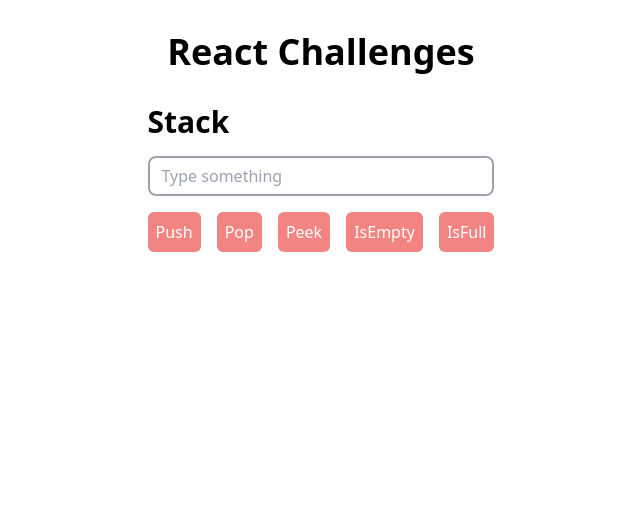
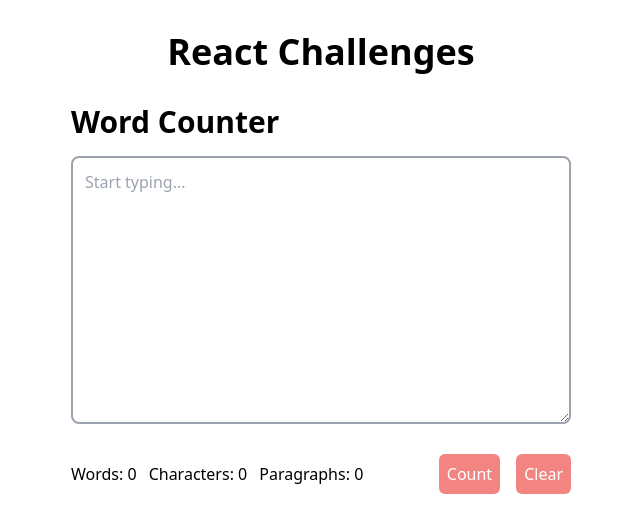
Before and after one commit to Prithwish-Hati/react-challenges, a React (Vite) app: page / in a window 1280 px wide. Shown: the top 532 px of the page, without its empty margins (319-959 px from the left). Built offline with nearby package versions, Linux system fonts and the light colour scheme.

Commit message:
Word Counter

```diff
--- a/src/App.jsx
+++ b/src/App.jsx
@@ -26,6 +26,7 @@ import ImageGallery from "./components/ImageGallery/ImageGallery";
 import QRCodeGenerator from "./components/QRCodeGenerator/QRCodeGenerator";
 import GuessTheNumber from "./components/GuessTheNumber/GuessTheNumber";
 import Stack from "./components/Stack/Stack";
+import WordCounter from "./components/WordCounter/WordCounter";
 
 function App() {
   // const counter = useCounter(0, 1)
@@ -60,7 +61,8 @@ function App() {
       {/* <Accordion /> */}
       {/* <QRCodeGenerator /> */}
       {/* <GuessTheNumber /> */}
-      <Stack />
+      {/* <Stack /> */}
+      <WordCounter />
     </main>
   );
 }
--- /dev/null
+++ b/src/components/WordCounter/WordCounter.jsx
@@ -0,0 +1,81 @@
+import { useEffect, useRef, useState } from "react";
+
+const WordCounter = () => {
+  const [cleanText, setCleanText] = useState("");
+  const textRef = useRef(null);
+
+  const handleCount = () => {
+    let inputText = textRef.current.value;
+    inputText = inputText.replace(/\n\s*\n/g, "\n").replace(/\s{2,}/g, " "); // Remove consecutive line breaks and multiple spaces
+    setCleanText(inputText);
+  };
+
+  const wordCounter = () => {
+    if (cleanText.length > 0) {
+      const wordsArr = cleanText.split(/\s+/);
+      return wordsArr.length;
+    } else {
+      return 0;
+    }
+  };
+
+  const charCounter = () => {
+    if (cleanText.length > 0) {
+      const charsArr = cleanText.split(/\s+/).join("");
+      return charsArr.length;
+    } else {
+      return 0;
+    }
+  };
+
+  const paraCounter = () => {
+    if (cleanText.length > 0) {
+      const paraArr = cleanText.split(/\n/);
+      return paraArr.length;
+    } else {
+      return 0;
+    }
+  };
+
+  const handleClear = () => {
+    textRef.current.value = "";
+    setCleanText(textRef.current.value);
+  };
+
+  return (
+    <section>
+      <h2 className="text-3xl font-semibold">Word Counter</h2>
+      <div className="mt-4">
+        <textarea
+          ref={textRef}
+          placeholder="Start typing..."
+          rows="10"
+          className="mb-4 border-2 border-gray-400 rounded-lg p-3 w-[500px]"
+        />
+        <div className="mt-2 flex justify-between items-center">
+          <div className="flex gap-3">
+            <span>Words: {wordCounter()}</span>
+            <span>Characters: {charCounter()}</span>
+            <span>Paragraphs: {paraCounter()}</span>
+          </div>
+          <div>
+            <button
+              className="bg-my-red text-white font-medium p-2 rounded-md"
+              onClick={handleCount}
+            >
+              Count
+            </button>
+            <button
+              className="bg-my-red text-white font-medium p-2 rounded-md ml-4"
+              onClick={handleClear}
+            >
+              Clear
+            </button>
+          </div>
+        </div>
+      </div>
+    </section>
+  );
+};
+
+export default WordCounter;
```
